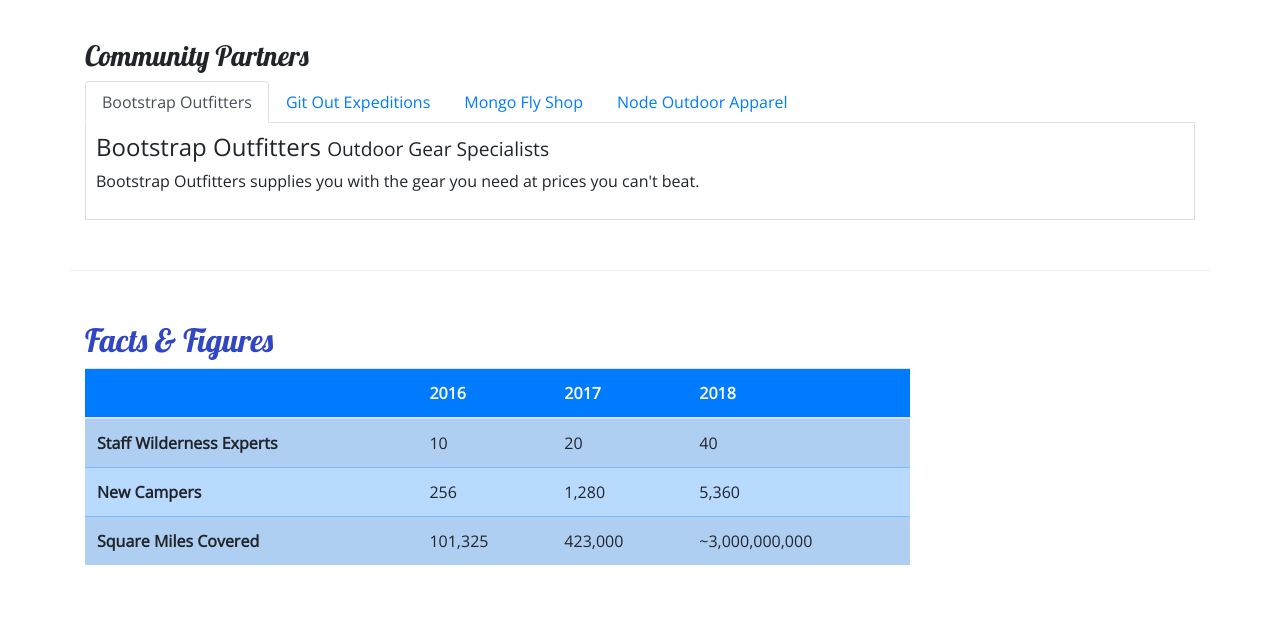
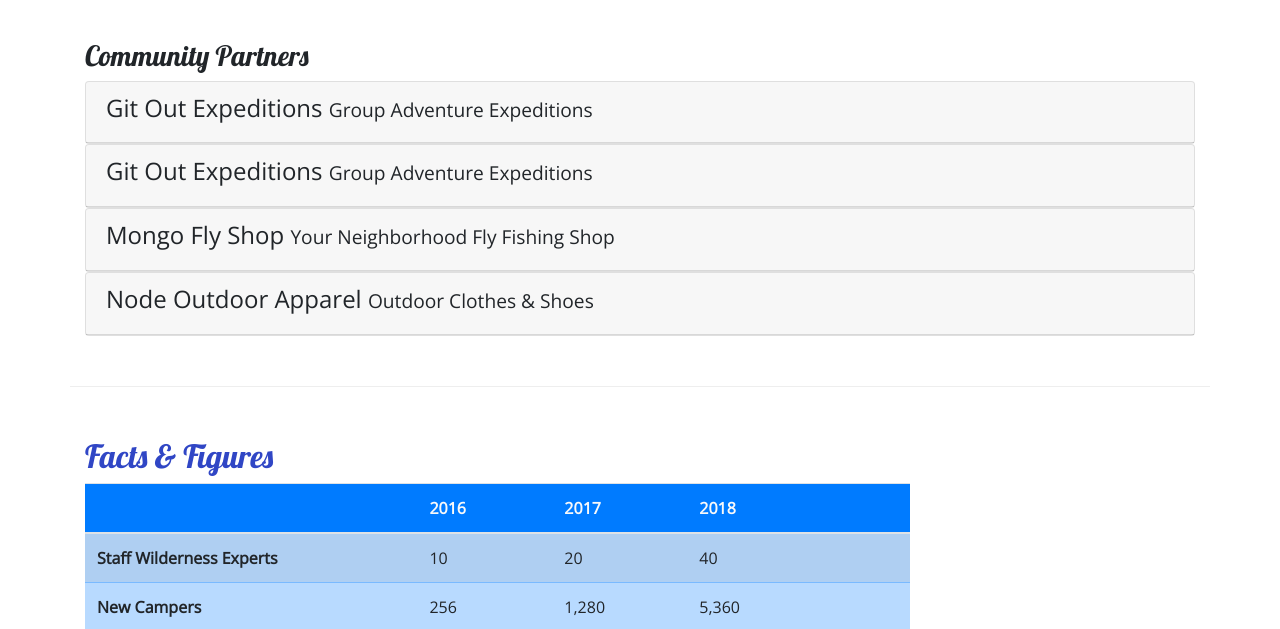
Before and after one commit to mehdicharfoon/Bootstrap-Project-, a website: page aboutus.html in a window 1280 px wide. Shown: the part 962-1591 px from the top of the page. Drawn offline with nearby package versions, Linux system fonts and the light colour scheme.

Commit message:
Accordion

```diff
--- a/aboutus.html
+++ b/aboutus.html
@@ -121,38 +121,63 @@
                 <div class="col">
 
                     <h3>Community Partners</h3>
-                    <ul class="nav nav-tabs">
-                        <li class="nav-item">
-                            <a class="nav-link active" href="#bootstrap" role="tab" data-toggle="tab">Bootstrap Outfitters</a>
-                        </li>
-                        <li class="nav-item">
-                            <a class="nav-link" href="#git" role="tab" data-toggle="tab">Git Out Expeditions</a>
-                        </li>
-                        <li class="nav-item">
-                            <a class="nav-link" href="#mongo" role="tab" data-toggle="tab">Mongo Fly Shop</a>
-                        </li>
-                        <li class="nav-item">
-                            <a class="nav-link" href="#node" role="tab" data-toggle="tab">Node Outdoor Apparel</a>
-                        </li>
-                    </ul>
 
-                    </ul>
-                    <div class="tab-content">
-                        <div role="tabpanel" class="tab-pane fade show active" id="bootstrap">
-                            <h4>Bootstrap Outfitters <small>Outdoor Gear Specialists</small></h4>
-                            <p class="d-none d-sm-block">Bootstrap Outfitters supplies you with the gear you need at prices you can't beat.</p>
+                    <div id="accordion">
+                        <div class="card">
+                            <div role="tab" class="card-header">
+                                <h4>
+                                    <a class="collapsed" data-toggle="collapse" data-target="#bootstrap">
+                                        Git Out Expeditions <small>Group Adventure Expeditions</small>
+                                    </a>
+                                </h4>
+                                <div class="collapse" id="bootstrap" data-parent="#accordion">
+                                    <div class="card-body">
+                                        <p class="d-none d-sm-block">Bootstrap Outfitters supplies you with the gear you need at prices you can't beat.</p>
+                                   </div>
+                                </div>
+                            </div>
                         </div>
-                        <div role="tabpanel" class="tab-pane fade" id="git">
-                            <h4>Git Out Expeditions <small>Group Adventure Expeditions</small></h4>
-                            <p class="d-none d-sm-block">Join Git Out Expeditions to explore new horizons with a group of other adventurers!</p>
+                        <div class="card">
+                            <div role="tab" class="card-header">
+                                <h4>
+                                    <a class="collapsed" data-toggle="collapse" data-target="#git">
+                                        Git Out Expeditions <small>Group Adventure Expeditions</small>
+                                    </a>
+                                </h4>
+                                <div class="collapse" id="git" data-parent="#accordion">
+                                    <div class="card-body">
+                                        <p class="d-none d-sm-block">Join Git Out Expeditions to explore new horizons with a group of other adventurers!</p>
+                                   </div>
+                                </div>
+                            </div>
                         </div>
-                        <div role="tabpanel" class="tab-pane fade" id="mongo">
-                            <h4>Mongo Fly Shop <small>Your Neighborhood Fly Fishing Shop.</small></h4>
-                            <p class="d-none d-sm-block">Need a new fishing pole, a tacklebox, or flies of all kinds? Stop by Mongo Fly Shop.</p>
+                        <div class="card">
+                            <div role="tab" class="card-header">
+                                <h4>
+                                    <a class="collapsed" data-toggle="collapse" data-target="#mongo">
+                                        Mongo Fly Shop <small>Your Neighborhood Fly Fishing Shop</small>
+                                    </a>
+                                </h4>
+                                <div class="collapse" id="mongo" data-parent="#accordion">
+                                    <div class="card-body">
+                                        <p class="d-none d-sm-block">Need a new fishing pole, a tacklebox, or flies of all kinds? Stop by Mongo Fly Shop.</p>
+                                    </div>
+                                </div>
+                            </div>
                         </div>
-                        <div role="tabpanel" class="tab-pane fade" id="node">
-                            <h4>Node Outdoor Apparel <small>Outdoor Clothes & Shoes</small></h4>
-                            <p class="d-none d-sm-block">From polar fleeces to swimsuits, hiking boots to waders, a visit to Node will be sure to get you covered.</p>
+                        <div class="card">
+                            <div role="tab" class="card-header">
+                                <h4>
+                                    <a class="collapsed" data-toggle="collapse" data-target="#node">
+                                        Node Outdoor Apparel <small>Outdoor Clothes & Shoes</small>
+                                    </a>
+                                </h4>
+                                <div class="collapse" id="node" data-parent="#accordion">
+                                    <div class="card-body">
+                                        <p class="d-none d-sm-block">From polar fleeces to swimsuits, hiking boots to waders, a visit to Node will be sure to get you covered.</p>
+                                    </div>
+                                </div>
+                            </div>
                         </div>
                     </div>
                 </div>
--- a/css/styles.css
+++ b/css/styles.css
@@ -34,3 +34,7 @@ header h2 {
     border-top: none;
     padding: 10px;
 }
+a, a:hover {
+    color: inherit;
+    text-decoration: none;
+  }
```
